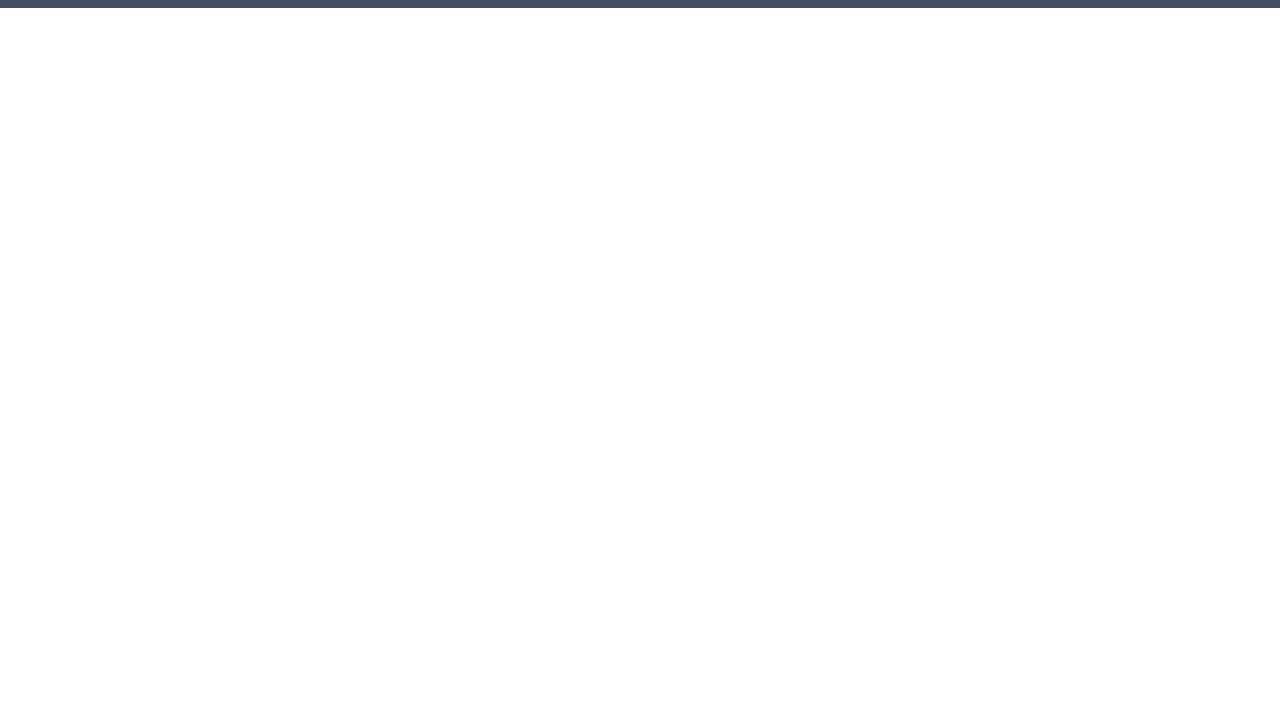
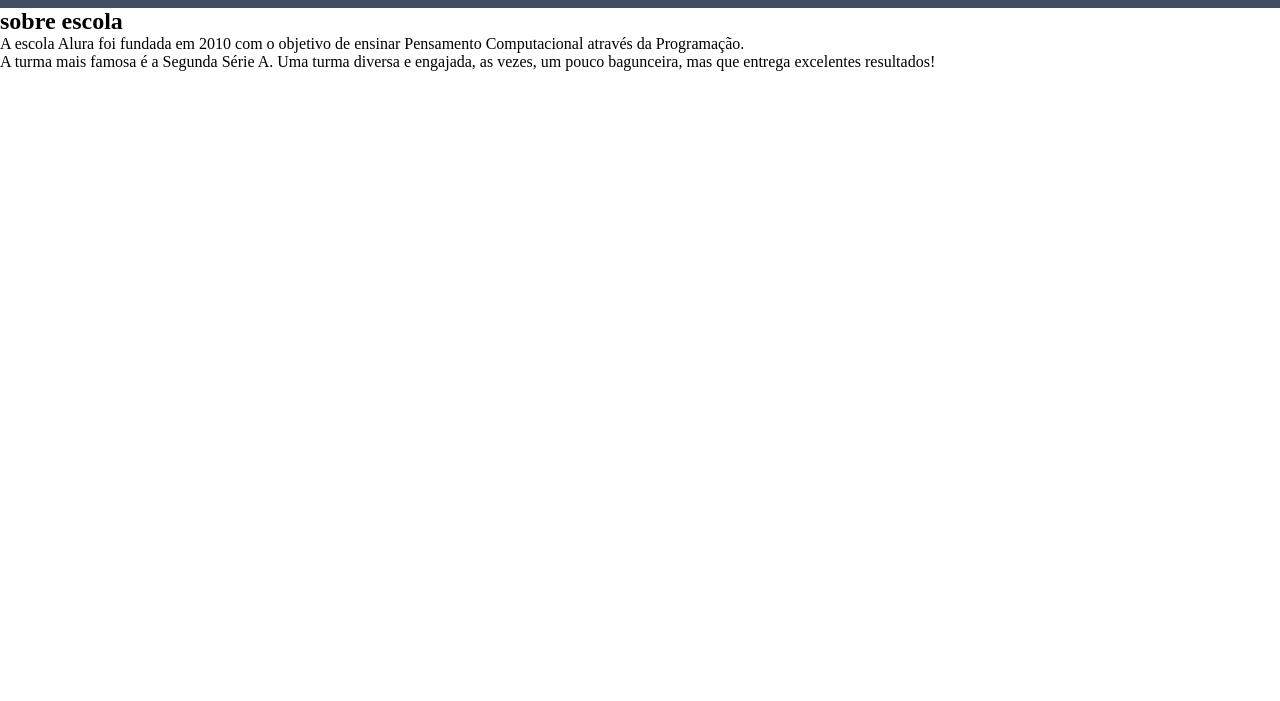
Before and after one commit to raquelsantos2/site-2b, a plain HTML site: page index.html in a window 1280 px wide. Shown: the part 99-800 px from the top of the page. Drawn offline with Linux system fonts and the light colour scheme.

Commit message:
Update index.html

```diff
--- a/index.html
+++ b/index.html
@@ -15,5 +15,15 @@
         </ul>
     </header>
 
+    <section class="'escola">
+
+  <h2 class="escola-titulo"> sobre escola </h2>
+
+  <p class="escola-texto-um"> A escola Alura foi fundada em 2010 com o objetivo de ensinar Pensamento Computacional através da Programação.</p>
+  <p class="escola-texto-dois"> A turma mais famosa é a Segunda Série A. Uma turma diversa e engajada, as vezes, um pouco bagunceira, mas que entrega excelentes resultados!</p>
+
+    </section>
+
+
 </body>
 </html>
```
